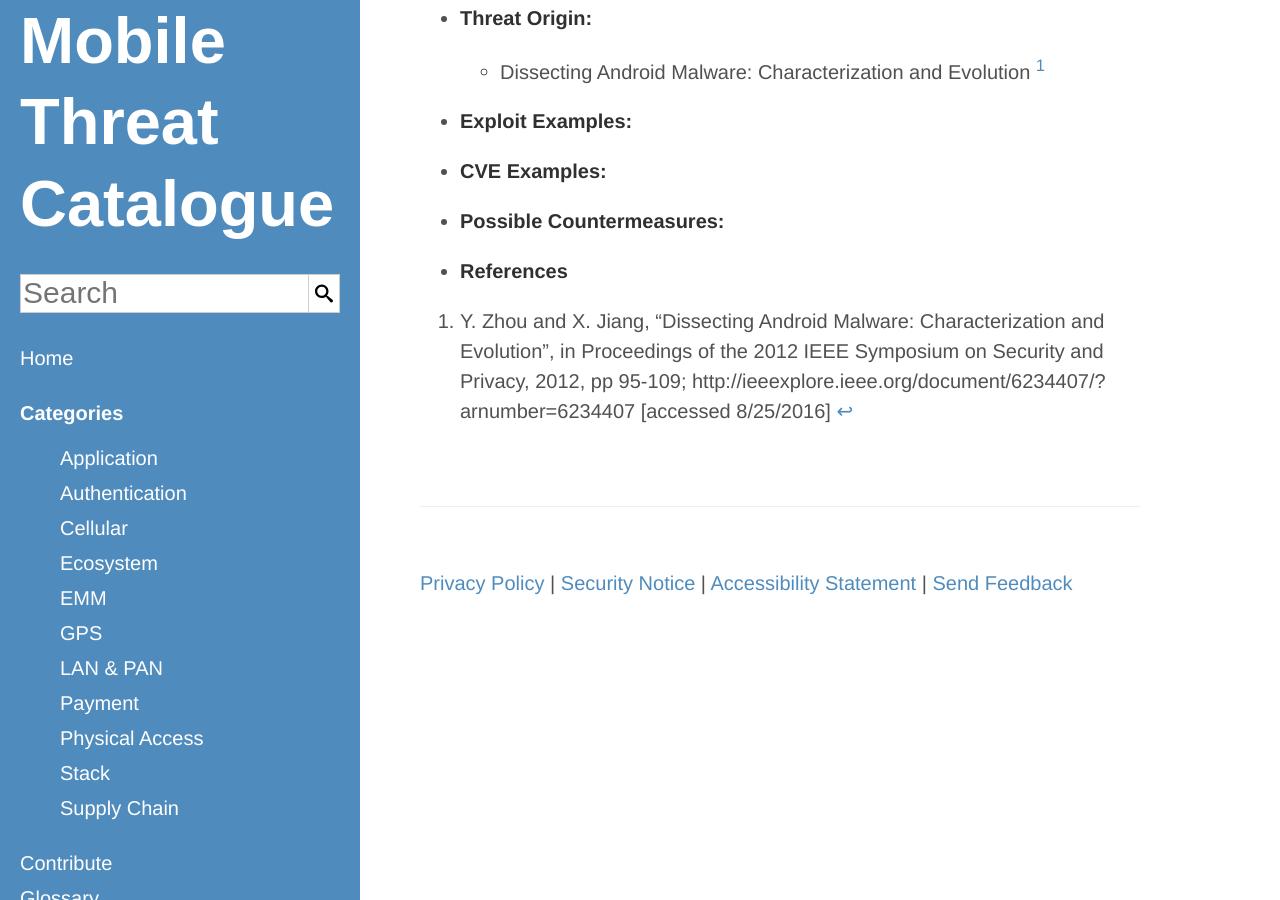
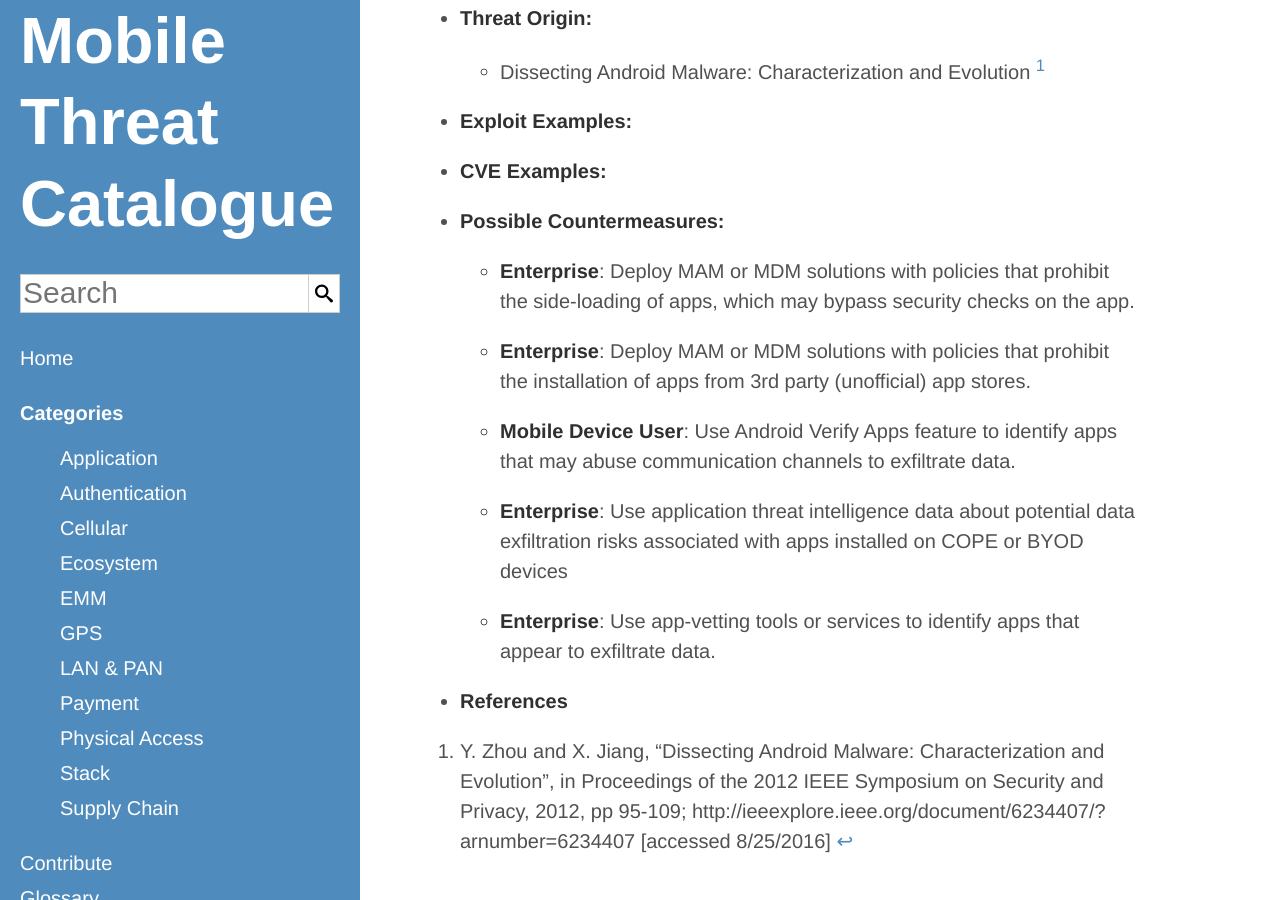
Before and after one commit to usnistgov/mobile-threat-catalogue, a Jekyll site: the page built from _application-threats/APP-30.md, in a window 1280 px wide and 900 px high, scrolled down 544 px. Built offline with Jekyll 4.4.1, drawn with Linux system fonts in a browser that asks for light colours.

Commit message:
#13: added countermeasures and actors

```diff
--- a/_application-threats/APP-30.md
+++ b/_application-threats/APP-30.md
@@ -7,4 +7,14 @@
     ExploitExample:
     CVEExample:
     PossibleCountermeasures:
+        "Deploy MAM or MDM solutions with policies that prohibit the side-loading of apps, which may bypass security checks on the app.":
+            - Enterprise
+        "Deploy MAM or MDM solutions with policies that prohibit the installation of apps from 3rd party (unofficial) app stores.":
+            - Enterprise
+        "Use Android Verify Apps feature to identify apps that may abuse communication channels to exfiltrate data.":
+            - Mobile Device User
+        "Use application threat intelligence data about potential data exfiltration risks associated with apps installed on COPE or BYOD devices":
+            - Enterprise
+        "Use app-vetting tools or services to identify apps that appear to exfiltrate data.":
+            - Enterprise
 ---
```
